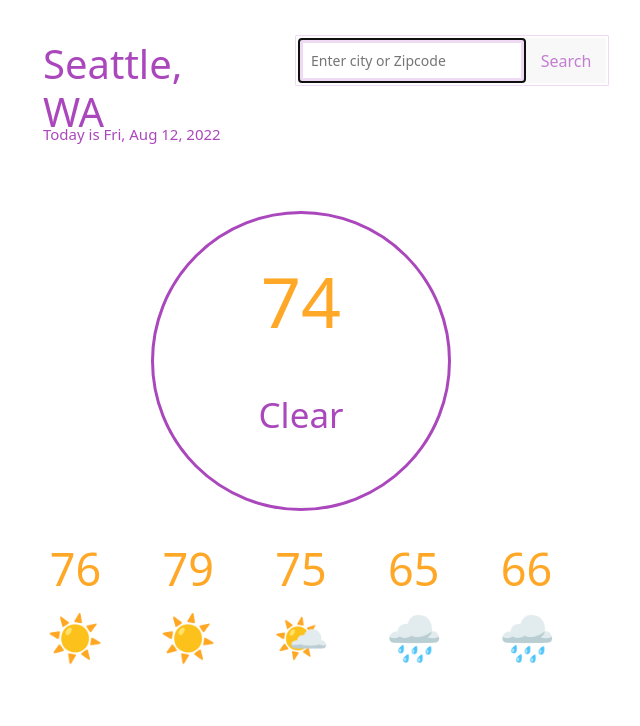
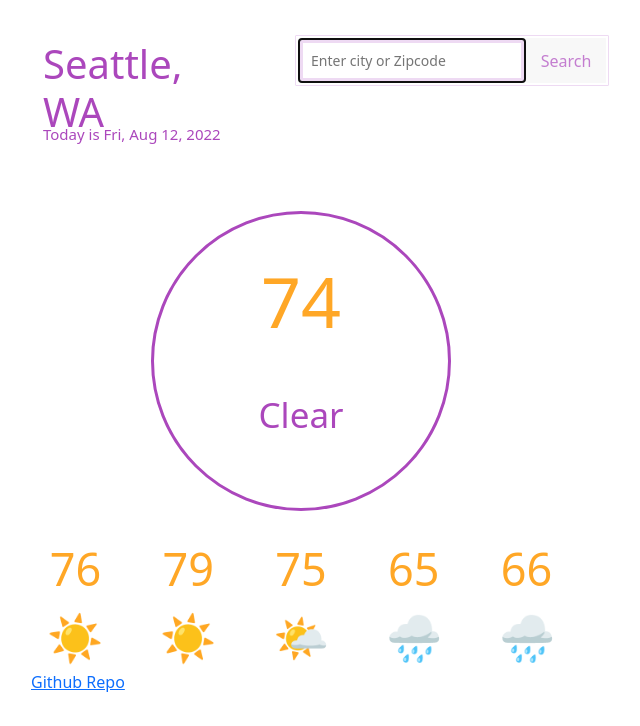
Before and after one commit to borahae13/m-weather-app, a website: page src/index.html in a window 1280 px wide. Shown: the whole page, without its empty margins (339-979 px from the left). Drawn offline with nearby package versions, Linux system fonts and the light colour scheme; files that its build step writes are made by us from their sources.

Commit message:
Updated code with correct Github link

```diff
--- a/src/index.html
+++ b/src/index.html
@@ -60,7 +60,7 @@
     <div class="col">🌧</div>
   </div>
 </div>
-<link href="https://github.com/borahae13/m-weather-app"/>
+<a href="https://github.com/borahae13/m-weather-app"> Github Repo </a>
     <script src="src/index.js"></script>
   </body>
 </html>
```
